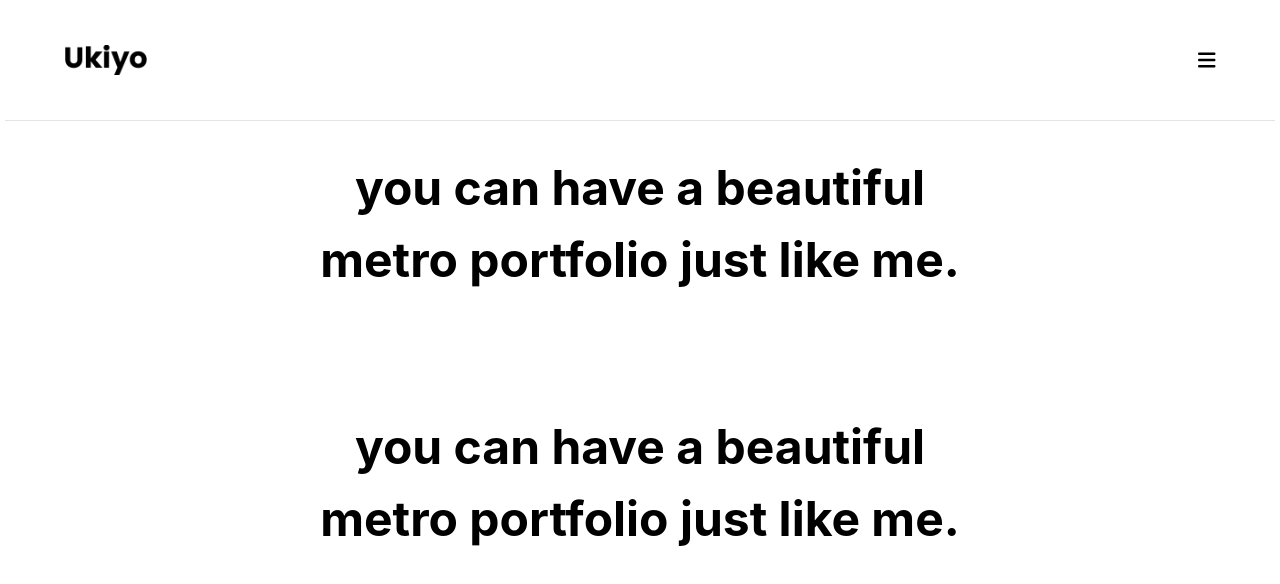
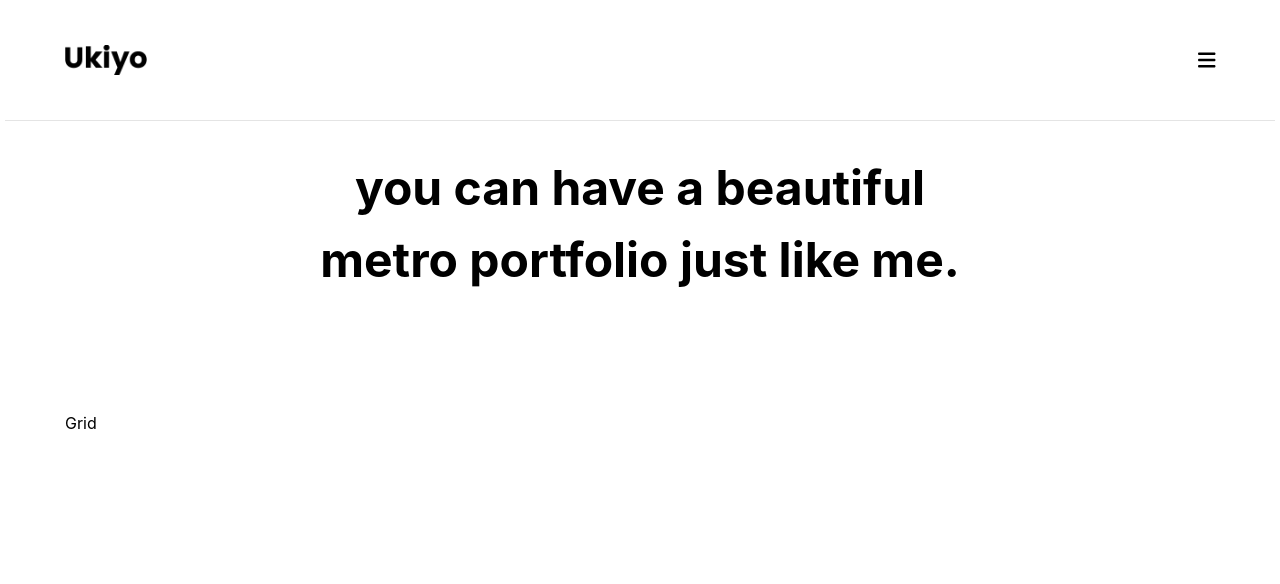
Before and after one commit to dev-tryit/try-portpolio-react, a React (Create React App) app: page / in a window 1280 px wide. Shown: the top 584 px of the page. Built offline with nearby package versions, Linux system fonts and the light colour scheme.

Commit message:
수정: 구조 변경

```diff
--- a/src/App.tsx
+++ b/src/App.tsx
@@ -6,26 +6,6 @@ import { FontAwesomeIcon } from "@fortawesome/react-fontawesome";
 import { faBars } from "@fortawesome/free-solid-svg-icons";
 import { Divider } from "widget/Divider";
 import { useCallback } from "react";
-
-const LogoImage = styled.img.attrs<{height?:string}>(({}) => ({
-  src: logoSource,
-}))`
-  height:${({height}) => height?`${height}`:'0'};
-`;
-
-const BodyText = styled(Row).attrs<{}>(({}) => ({
-  // src: logoSource,
-}))`
-  font-size: 3em; //1em은 기본 글자크기의 높이, %는 기본 글자크기에서의 크기, 1rem은 html 루트 태그의 글자 크기.
-  font-weight: 700;
-  text-align: center;
-  width: 780px;
-`;
-
-const BodyImageGrid = styled(Row).attrs<{}>(({}) => ({
-  // src: logoSource,
-}))`
-`;
 
 function App() {
   // const [user, setUser] = useState<Nullable<User>>(null);
@@ -61,10 +41,9 @@ function App() {
         you can have a beautiful metro portfolio just like me.
         {/*https://ukiyo.qodeinteractive.com/metro-portfolio/ 클론코딩*/}
       </BodyText>
-      <BodyText fullWidth={true} padding="84px 65px">
-        you can have a beautiful metro portfolio just like me.
-        {/*https://ukiyo.qodeinteractive.com/metro-portfolio/ 클론코딩*/}
-      </BodyText>
+      <BodyImageGrid fullWidth={true} padding="84px 65px">
+        Grid
+      </BodyImageGrid>
     </>;
   },[]);
 
@@ -78,3 +57,24 @@ function App() {
 }
 
 export default App;
+
+
+const LogoImage = styled.img.attrs<{height?:string}>(({}) => ({
+  src: logoSource,
+}))`
+  height:${({height}) => height?`${height}`:'0'};
+`;
+
+const BodyText = styled(Row).attrs<{}>(({}) => ({
+  // src: logoSource,
+}))`
+  font-size: 3em; //1em은 기본 글자크기의 높이, %는 기본 글자크기에서의 크기, 1rem은 html 루트 태그의 글자 크기.
+  font-weight: 700;
+  text-align: center;
+  width: 780px;
+`;
+
+const BodyImageGrid = styled(Row).attrs<{}>(({}) => ({
+  // src: logoSource,
+}))`
+`;
```
